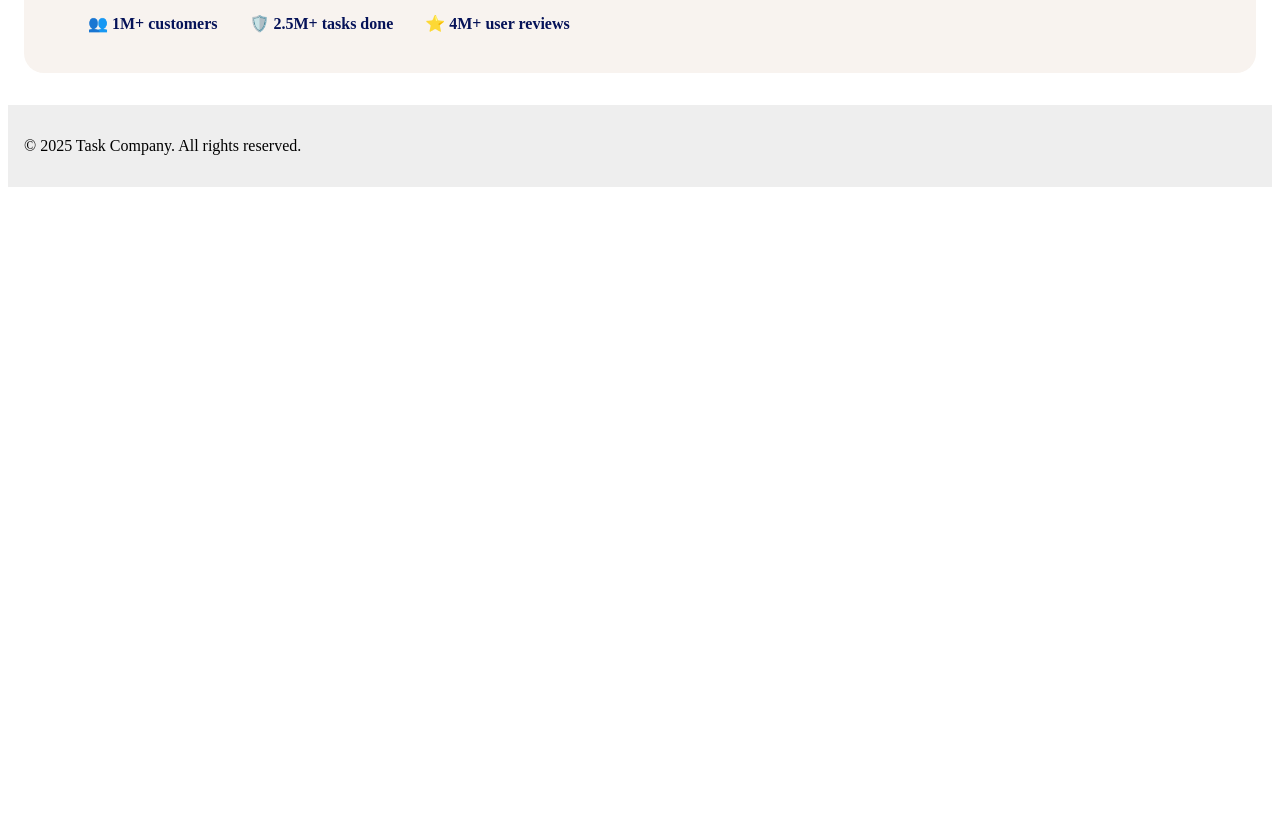
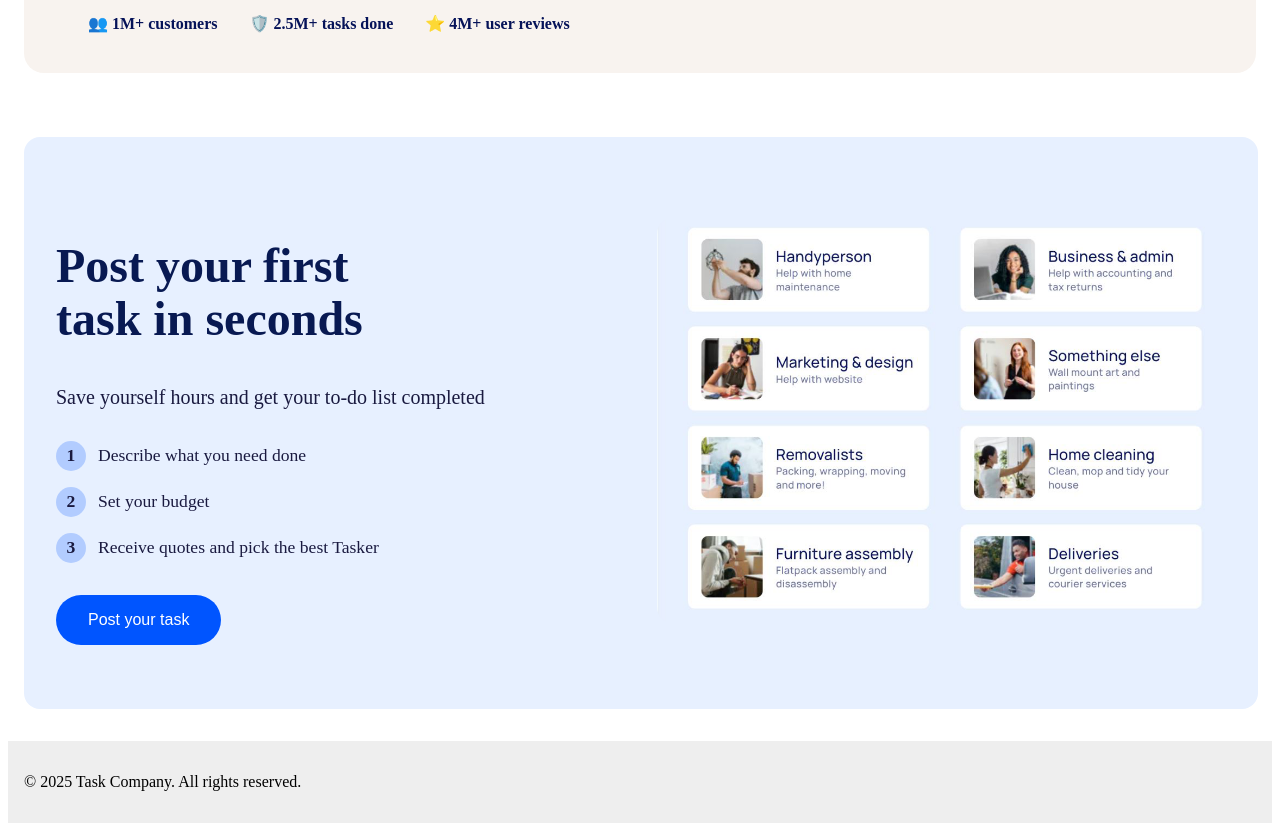
Before and after one commit to Nick-Zwarych/Captone-v1, a React (Vite) app in the folder React v1/CapstoneV1/: page / in a window 1280 px wide. Shown: the part 640-1471 px from the top of the page. Before the commit the page ends 835 px from the top, so only its background shows below. Built offline with nearby package versions, Linux system fonts and the light colour scheme.

Commit message:
Quick Start Section for home page Created

```diff
--- a/React v1/CapstoneV1/src/Home.jsx
+++ b/React v1/CapstoneV1/src/Home.jsx
@@ -2,10 +2,12 @@
 import React from "react";
 import '../src/styles/Home.css';
 import heroImage from '../src/Images/heroImage1.png';
+import QuickStartSection from "../src/homeComponents/QuickStartSection";
 import { Link } from "react-router-dom";
 
 const Home = () => {
   return (
+    <div>
       <div className="hero-section">
         <div className="hero-content">
           <h1 className="hero-title">GET MORE DONE</h1>
@@ -27,6 +29,8 @@ const Home = () => {
           <img src={heroImage} alt="Hero" className="hero-img" />
         </div>
       </div>
+      <QuickStartSection/>
+    </div>
   );
 };
 
--- /dev/null
+++ b/React v1/CapstoneV1/src/homeComponents/QuickStartSection.jsx
@@ -0,0 +1,31 @@
+import React from 'react';
+import { Link } from 'react-router-dom';
+import '../styles/QuickStartSection.css';
+import QuickStartImage from '../Images/QuickStartSectionImage1.png';
+
+export default function QuickStartSection() {
+  return (
+    <section className="quickstart">
+      <div className="quickstart-left">
+        <h2>Post your first<br />task in seconds</h2>
+        <p>Save yourself hours and get your to-do list completed</p>
+
+        <ol className="quickstart-steps">
+          <li><span>1</span> Describe what you need done</li>
+          <li><span>2</span> Set your budget</li>
+          <li><span>3</span> Receive quotes and pick the best Tasker</li>
+        </ol>
+
+        <Link to="/create">
+          <button className="quickstart-btn">Post your task</button>
+        </Link>
+      </div>
+
+      <div className="quickstart-right">
+        <img
+          src={QuickStartImage} alt="Quick start tasks" className="quickstart-image"
+        />
+      </div>
+    </section>
+  );
+}
--- a/React v1/CapstoneV1/src/styles/Layout.css
+++ b/React v1/CapstoneV1/src/styles/Layout.css
@@ -21,10 +21,9 @@
 .logo {
   font-weight: bold;
   font-size: 1.25rem;
-  color: #1a1a40;
+  color: #051258;
 }
 
-/* Center nav on desktop */
 .nav-center {
   position: absolute;
   left: 50%;
@@ -41,8 +40,9 @@
 
 .nav-links li a {
   text-decoration: none;
-  font-weight: 500;
-  color: #1a1a40;
+  font-size: 1.25rem;
+  font-weight: bold;
+  color: #051258;
 }
 
 .nav-links li a:hover {
--- /dev/null
+++ b/React v1/CapstoneV1/src/styles/QuickStartSection.css
@@ -0,0 +1,82 @@
+.quickstart {
+    display: flex;
+    justify-content: space-between;
+    align-items: center;
+    padding: 4rem 2rem;
+    gap: 2rem;
+    background-color: #e7f0ff;
+    border-radius: 1rem;
+    margin: 4rem auto 0;
+    width: 95%;
+    max-width: 1200px;
+    flex-wrap: wrap;
+  }
+
+  .quickstart-left {
+    flex: 1;
+    min-width: 300px;
+  }
+
+  .quickstart-left h2 {
+    font-size: 3rem;
+    font-weight: 900;
+    line-height: 1.1;
+    color: #081952;
+  }
+
+  .quickstart-left p {
+    font-size: 1.25rem;
+    margin: 1rem 0 2rem;
+    color: #1a1a40;
+  }
+
+  .quickstart-steps {
+    list-style: none;
+    padding: 0;
+    margin-bottom: 2rem;
+  }
+
+  .quickstart-steps li {
+    font-size: 1.1rem;
+    margin-bottom: 1rem;
+    display: flex;
+    align-items: center;
+    gap: 0.75rem;
+    color: #1a1a40;
+  }
+
+  .quickstart-steps span {
+    background-color: #b2ccff;
+    color: #1a1a40;
+    font-weight: bold;
+    border-radius: 50%;
+    width: 30px;
+    height: 30px;
+    display: inline-flex;
+    align-items: center;
+    justify-content: center;
+  }
+
+  .quickstart-btn {
+    background-color: #0055ff;
+    color: white;
+    padding: 1rem 2rem;
+    border: none;
+    border-radius: 999px;
+    font-size: 1rem;
+    cursor: pointer;
+  }
+
+  .quickstart-btn:hover {
+    background-color: #003fcc;
+  }
+
+  .quickstart-right {
+    flex: 1;
+    min-width: 300px;
+  }
+
+  .quickstart-image {
+    width: 100%;
+    border-radius: 1rem;
+  }
```
Also changed, not shown: React v1/CapstoneV1/src/Images/QuickStartSectionImage1.png (added). Lines whose indentation alone changed are shown as unchanged.
